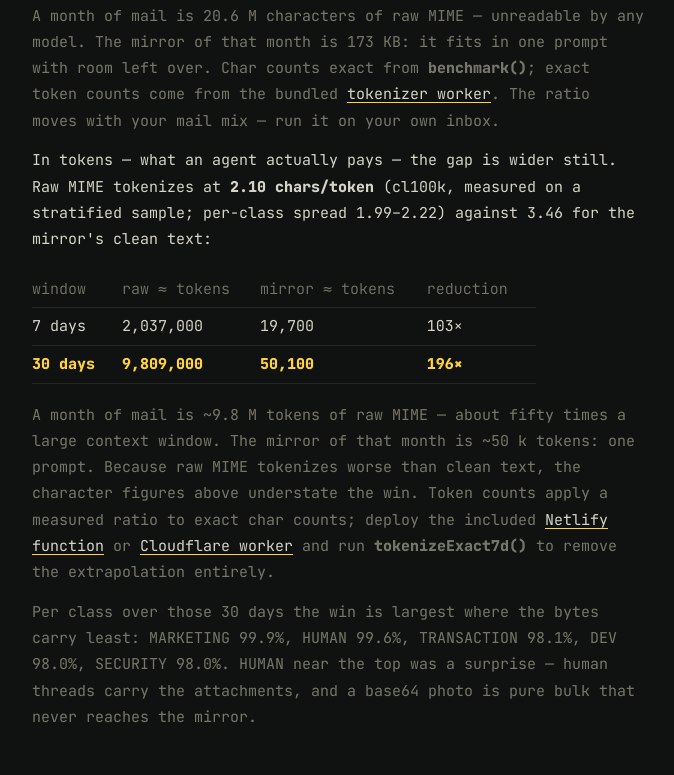
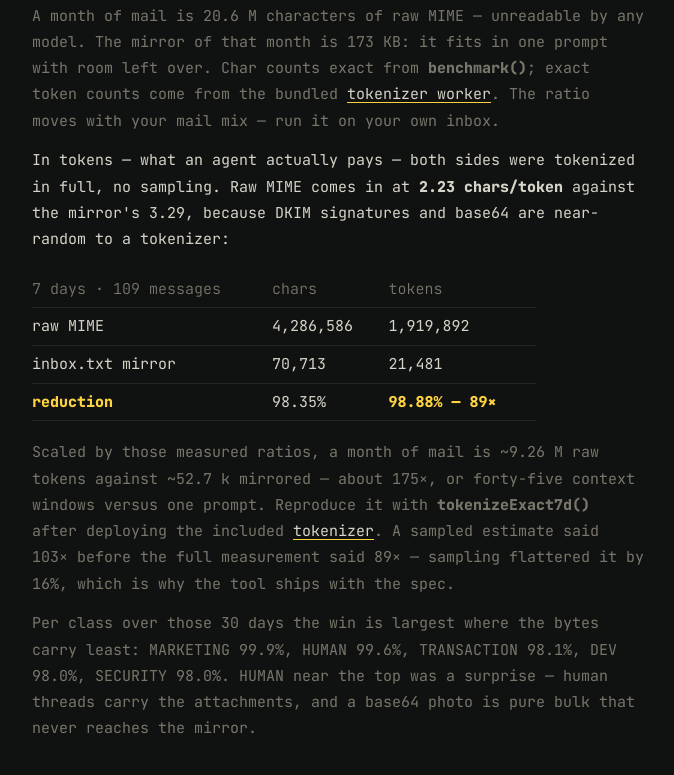
Before and after one commit to eddie-boop14/agent-mail, a website: page index.html in a window 1280 px wide. Shown: the part 903-1678 px from the top of the page, without its empty margins (266-940 px from the left). Drawn offline with Linux system fonts and the light colour scheme.

Commit message:
site: exact token table, quarantine in the format sample

```diff
--- a/index.html
+++ b/index.html
@@ -107,21 +107,21 @@ footer{margin-top:5em; padding-top:1.4em; border-top:1px solid var(--rule); colo
     <a href="https://github.com/eddie-boop14/inbox-txt/tree/main/worker">tokenizer worker</a>.
     The ratio moves with your mail mix — run it on your own inbox.</p>
 
-    <p>In tokens — what an agent actually pays — the gap is wider still. Raw MIME tokenizes at
-    <b>2.10 chars/token</b> (cl100k, measured on a stratified sample; per-class spread 1.99–2.22)
-    against 3.46 for the mirror's clean text:</p>
+    <p>In tokens — what an agent actually pays — both sides were tokenized in full, no
+    sampling. Raw MIME comes in at <b>2.23 chars/token</b> against the mirror's 3.29, because
+    DKIM signatures and base64 are near-random to a tokenizer:</p>
     <table>
-      <tr><th>window</th><th>raw ≈ tokens</th><th>mirror ≈ tokens</th><th>reduction</th></tr>
-      <tr><td>7 days</td><td>2,037,000</td><td>19,700</td><td>103×</td></tr>
-      <tr><td><b>30 days</b></td><td><b>9,809,000</b></td><td><b>50,100</b></td><td><b>196×</b></td></tr>
+      <tr><th>7 days · 109 messages</th><th>chars</th><th>tokens</th></tr>
+      <tr><td>raw MIME</td><td>4,286,586</td><td>1,919,892</td></tr>
+      <tr><td>inbox.txt mirror</td><td>70,713</td><td>21,481</td></tr>
+      <tr><td><b>reduction</b></td><td>98.35%</td><td><b>98.88% — 89×</b></td></tr>
     </table>
-    <p class="dim">A month of mail is ~9.8 M tokens of raw MIME — about fifty times a large context
-    window. The mirror of that month is ~50 k tokens: one prompt. Because raw MIME tokenizes worse
-    than clean text, the character figures above understate the win. Token counts apply a measured
-    ratio to exact char counts; deploy the included
-    <a href="https://github.com/eddie-boop14/inbox-txt/blob/main/netlify/functions/tokenize.mjs">Netlify function</a>
-    or <a href="https://github.com/eddie-boop14/inbox-txt/tree/main/worker">Cloudflare worker</a>
-    and run <b>tokenizeExact7d()</b> to remove the extrapolation entirely.</p>
+    <p class="dim">Scaled by those measured ratios, a month of mail is ~9.26 M raw tokens
+    against ~52.7 k mirrored — about 175×, or forty-five context windows versus one prompt.
+    Reproduce it with <b>tokenizeExact7d()</b> after deploying the included
+    <a href="https://github.com/eddie-boop14/inbox-txt/blob/main/netlify/functions/tokenize.mjs">tokenizer</a>.
+    A sampled estimate said 103× before the full measurement said 89× — sampling flattered it
+    by 16%, which is why the tool ships with the spec.</p>
 
     <p class="dim">Per class over those 30 days the win is largest where the bytes carry least:
     MARKETING 99.9%, HUMAN 99.6%, TRANSACTION 98.1%, DEV 98.0%, SECURITY 98.0%. HUMAN near the
@@ -149,6 +149,9 @@ t_a004 | shop.example      | Summer sale — 40% off all     | MARKETING   | #4d
 <span class="k">## attention</span>                <span class="c">← tier 1 · only what needs a human</span>
 <span class="r">SECURITY</span> t_a002  [alice/webshop] deploy failed — verify if this was you
 <span class="g">REPLY?</span>   t_a006  unread human mail from bob-partner.example
+
+<span class="k">## quarantine</span>              <span class="c">← spam: index only, bodies never mirrored</span>
+t_8f2a | unknown-sender.example | Votre facture est disponible | SPAM | 2026-07-28T09:14
 
 <span class="k">## bodies</span>                   <span class="c">← tier 2 · cleaned text + extracted entities</span>
 ### t_a003 #3c4d
```
